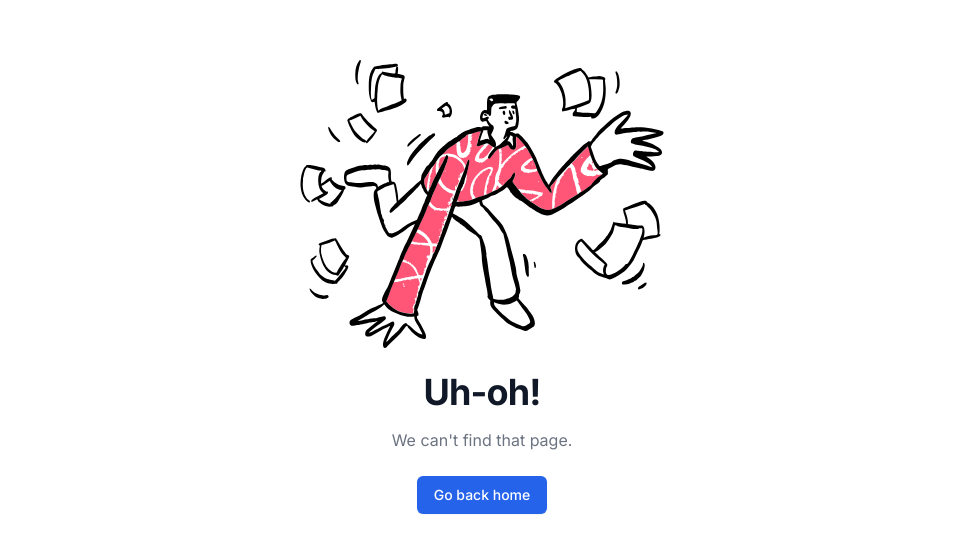
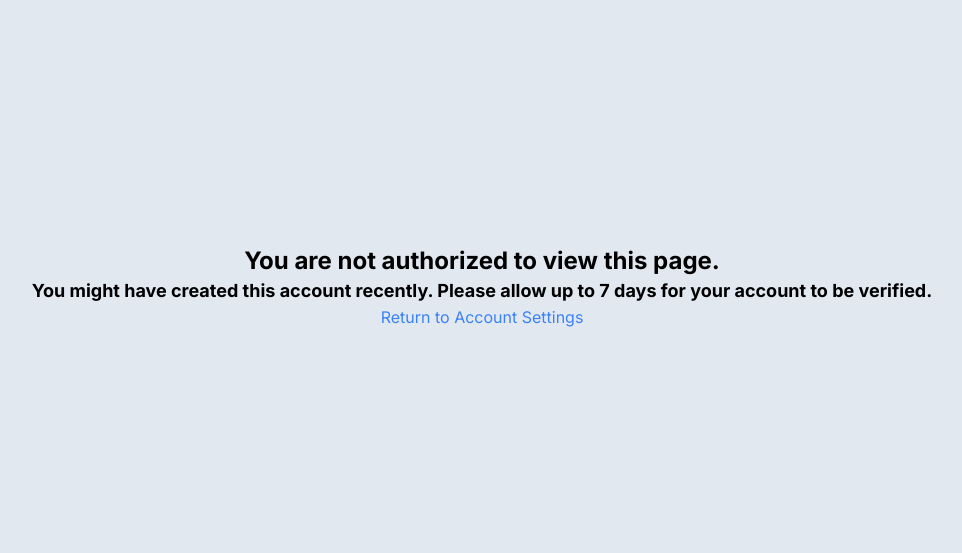
Before and after one commit to jpxoi/timeloop-frontend, a React (Vite) app: page /change-name in a window 1280 px wide. Shown: the part 113-666 px from the top of the page, without its empty margins (158-1120 px from the left). Built offline with nearby package versions, Linux system fonts and the light colour scheme; no server answers; sample sign-in values are in the browser's storage.

Commit message:
Add ChangePersonal component and update routes in main.jsx

```diff
--- /dev/null
+++ b/src/Components/Pages/ChangePersonal.jsx
@@ -0,0 +1,20 @@
+import React from "react";
+import { Link } from "react-router-dom";
+
+export default function ChangePersonal() {
+  return (
+    <div className="w-full h-screen flex flex-col items-center justify-center m-auto bg-slate-200">
+      <h3 className="text-2xl font-bold">
+        You are not authorized to view this page.
+      </h3>
+      <h4 className="text-lg font-bold">
+        You might have created this account recently. Please allow up to 7 days
+        for your account to be verified.
+      </h4>
+
+      <Link to="/app/account" className="text-blue-500 hover:underline">
+        Return to Account Settings
+      </Link>
+    </div>
+  );
+}
--- a/src/Helpers/Auth.js
+++ b/src/Helpers/Auth.js
@@ -222,6 +222,10 @@ export function checkToken() {
   const token = localStorage.getItem("AuthToken");
 
   // Check if JWT Token is still valid and has not expired
+  if (!token) {
+    return false;
+  }
+
   const payload = JSON.parse(atob(token.split(".")[1]));
   if (payload.exp < Date.now() / 1000) {
     removeAuthToken();
--- a/src/main.jsx
+++ b/src/main.jsx
@@ -11,6 +11,7 @@ import NotFound from "./Components/Pages/NotFound.jsx";
 import "./index.css";
 import ChangePassword from "./Components/Pages/ChangePassword.jsx";
 import DeleteAccount from "./Components/Pages/DeleteAccount.jsx";
+import ChangePersonal from "./Components/Pages/ChangePersonal.jsx";
 
 ReactDOM.createRoot(document.getElementById("root")).render(
   <BrowserRouter>
@@ -23,6 +24,8 @@ ReactDOM.createRoot(document.getElementById("root")).render(
       <Route element={<PrivateRoutes />} >
         <Route path="/app/*" element={<App />} />
         <Route path="/change-password" element={<ChangePassword />} />
+        <Route path="/change-name" element={<ChangePersonal />} />
+        <Route path="/change-email" element={<ChangePersonal />} />
         <Route path="/delete-account" element={<DeleteAccount />} />
       </Route>
       <Route path="*" element={<NotFound />} />
```
